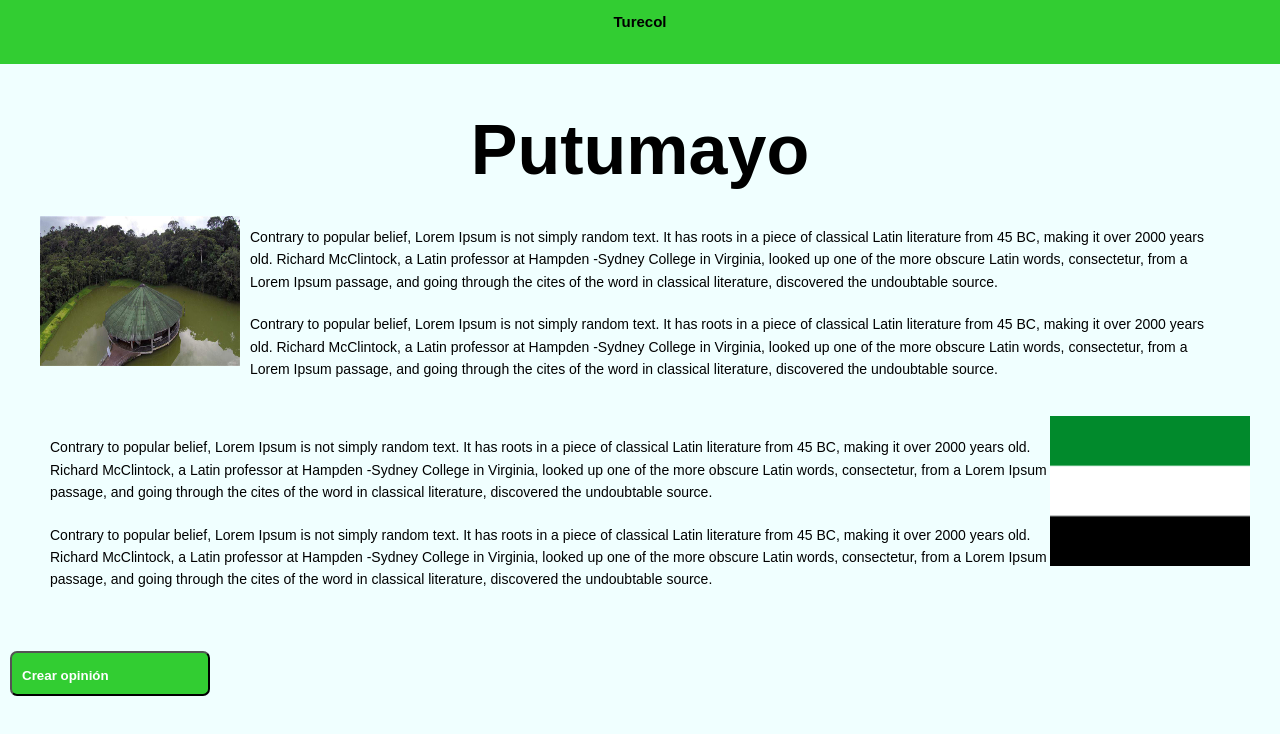
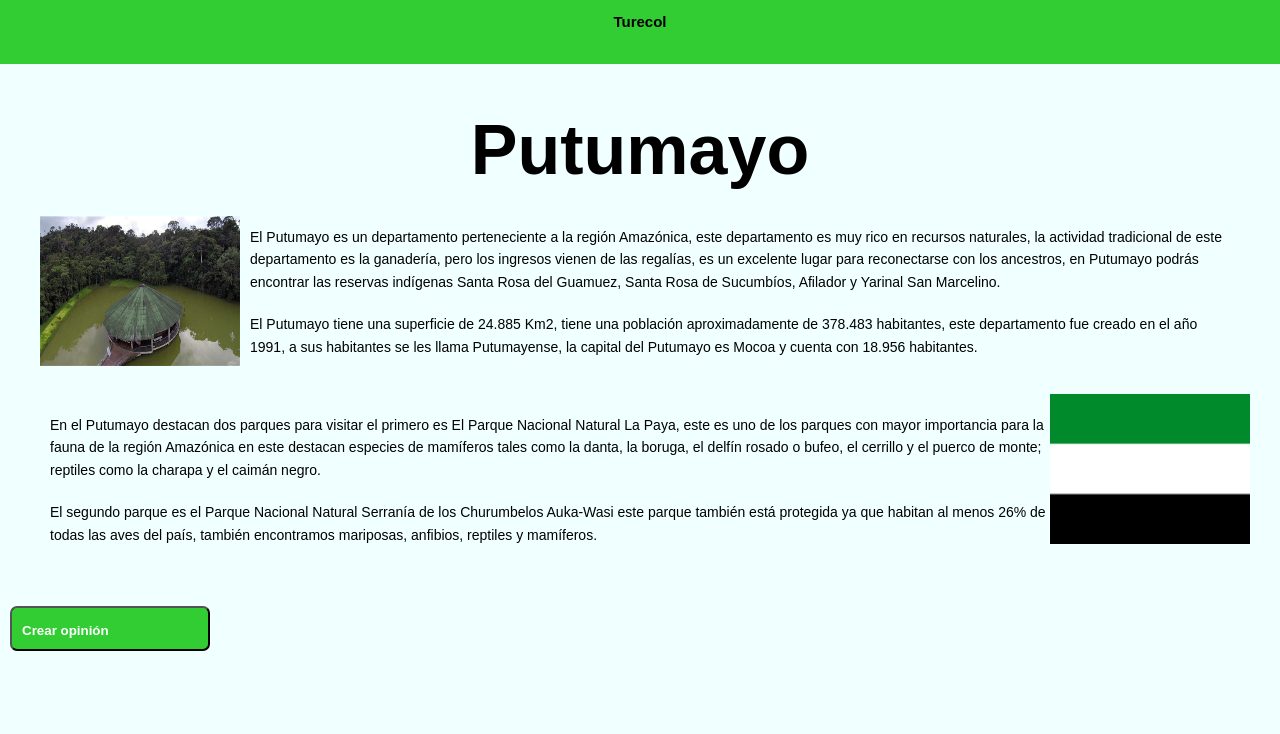
Before and after one commit to valen715/TURECOL, a React (Create React App) app in the folder frontend/: page /Putumayo in a window 1280 px wide. Shown: the top 734 px of the page. Built offline with nearby package versions, Linux system fonts and the light colour scheme; what react-toast-notifications would draw is missing.

Commit message:
Información de los departamentos de la región Amazónica

```diff
--- a/frontend/src/components/departamentos/departamentosRegionAmazonica/AmazonasD.jsx
+++ b/frontend/src/components/departamentos/departamentosRegionAmazonica/AmazonasD.jsx
@@ -1,58 +1,45 @@
 import React from "react";
 import imagen from "../../../images/imagen";
-import "../style/departamento.css"
+import "../style/departamento.css";
 
 const AmazonasD = () => {
   return (
     <header>
       <div class="divsito">
         <h1 class="titulo">Amazonas</h1>
-        <img class="imagenes" src={imagen.img1}/>
+        <img class="imagenes" src={imagen.img1} />
         <p class="text">
           {" "}
-          Contrary to popular belief, Lorem Ipsum is not simply random text. It
-          has roots in a piece of classical Latin literature from 45 BC, making
-          it over 2000 years old. Richard McClintock, a Latin professor at
-          Hampden -Sydney College in Virginia, looked up one of the more obscure
-          Latin words, consectetur, from a Lorem Ipsum passage, and going
-          through the cites of the word in classical literature, discovered the
-          undoubtable source.{" "}
+          El Amazonas es un departamento de la región amazónica, este es uno de
+          los departamentos de Colombia mas rico en flora y fauna, también tiene
+          una gran riqueza étnica ya que cuenta con aproximadamente 26 etnias.{" "}
         </p>
         <p class="text">
-          Contrary to popular belief, Lorem Ipsum is not simply random text. It
-          has roots in a piece of classical Latin literature from 45 BC, making
-          it over 2000 years old. Richard McClintock, a Latin professor at
-          Hampden -Sydney College in Virginia, looked up one of the more obscure
-          Latin words, consectetur, from a Lorem Ipsum passage, and going
-          through the cites of the word in classical literature, discovered the
-          undoubtable source.
+          El Amazonas tiene una superficie de 109.665 Km2, tiene una población
+          aproximadamente de 56.036 habitantes, este departamento fue creado en el año
+          1991, a sus habitantes se les llama Amazonenses, la capital del
+          Amazonas es el municipio de Leticia y cuenta con 23.180 habitantes.
         </p>{" "}
         <br></br>
-        <img class="imagenes2" src={imagen.img2}/>
+        <img class="imagenes2" src={imagen.img2} />
         <p class="text">
           {" "}
-          Contrary to popular belief, Lorem Ipsum is not simply random text. It
-          has roots in a piece of classical Latin literature from 45 BC, making
-          it over 2000 years old. Richard McClintock, a Latin professor at
-          Hampden -Sydney College in Virginia, looked up one of the more obscure
-          Latin words, consectetur, from a Lorem Ipsum passage, and going
-          through the cites of the word in classical literature, discovered the
-          undoubtable source.{" "}
-        </p>
-        <p class="text">
-          Contrary to popular belief, Lorem Ipsum is not simply random text. It
-          has roots in a piece of classical Latin literature from 45 BC, making
-          it over 2000 years old. Richard McClintock, a Latin professor at
-          Hampden -Sydney College in Virginia, looked up one of the more obscure
-          Latin words, consectetur, from a Lorem Ipsum passage, and going
-          through the cites of the word in classical literature, discovered the
-          undoubtable source.
+          En el Amazonas hay varios parques naturales unos de ellos son el
+          Amacayacu en el cual podemos avistar aproximadamente 150 especies
+          mamíferas algunas de estas especies son el delfín rosado, el jaguar y
+          el manatí; también está el parque Cahuinarí en este también podemos
+          encontrar muchas especies tales como el puma, perro de agua, micos
+          tití, maicero y mico de noche y también esta el parque Yaigojé
+          Apaporis en donde podemos encontrar muchos tipos de aves, peces,
+          mariposas y peces también cuenta con mas de 1.600 tipos de plantas.{" "}
         </p>
       </div>
 
       <a href="/crearOpiniones" className="button-enlace">
         {" "}
-        <button className="button-ver-mas button-ver-mas-mensaje">Crear opinión</button>
+        <button className="button-ver-mas button-ver-mas-mensaje">
+          Crear opinión
+        </button>
       </a>
     </header>
   );
--- a/frontend/src/components/departamentos/departamentosRegionAmazonica/Caqueta.jsx
+++ b/frontend/src/components/departamentos/departamentosRegionAmazonica/Caqueta.jsx
@@ -1,58 +1,52 @@
 import React from "react";
 import imagen from "../../../images/imagen";
-import "../style/departamento.css"
+import "../style/departamento.css";
 
 const Caqueta = () => {
   return (
     <header>
       <div class="divsito">
         <h1 class="titulo">Caquetá</h1>
-        <img class="imagenes" src={imagen.img3}/>
+        <img class="imagenes" src={imagen.img3} />
         <p class="text">
           {" "}
-          Contrary to popular belief, Lorem Ipsum is not simply random text. It
-          has roots in a piece of classical Latin literature from 45 BC, making
-          it over 2000 years old. Richard McClintock, a Latin professor at
-          Hampden -Sydney College in Virginia, looked up one of the more obscure
-          Latin words, consectetur, from a Lorem Ipsum passage, and going
-          through the cites of the word in classical literature, discovered the
-          undoubtable source.{" "}
+          El Caquetá es un departamento perteneciente a la región Amazónica en
+          el gran podemos observar que hay grandes riquezas naturales, en este
+          departamento se da la producción de madera y se practica la
+          agricultura siendo esta su principal actividad económica.{" "}
         </p>
         <p class="text">
-          Contrary to popular belief, Lorem Ipsum is not simply random text. It
-          has roots in a piece of classical Latin literature from 45 BC, making
-          it over 2000 years old. Richard McClintock, a Latin professor at
-          Hampden -Sydney College in Virginia, looked up one of the more obscure
-          Latin words, consectetur, from a Lorem Ipsum passage, and going
-          through the cites of the word in classical literature, discovered the
-          undoubtable source.
+          El Caquetá tiene una superficie de 88.965 Km2, tiene una población
+          aproximadamente de 485.834 habitantes, este departamento fue creado en
+          el año 1981, a sus habitantes se les llama Caqueteño, la capital del
+          Caquetá es Florencia y cuenta con 101.274 habitantes.
         </p>{" "}
         <br></br>
-        <img class="imagenes2" src={imagen.img4}/>
+        <img class="imagenes2" src={imagen.img4} />
         <p class="text">
           {" "}
-          Contrary to popular belief, Lorem Ipsum is not simply random text. It
-          has roots in a piece of classical Latin literature from 45 BC, making
-          it over 2000 years old. Richard McClintock, a Latin professor at
-          Hampden -Sydney College in Virginia, looked up one of the more obscure
-          Latin words, consectetur, from a Lorem Ipsum passage, and going
-          through the cites of the word in classical literature, discovered the
-          undoubtable source.{" "}
+          En el Caquetá podemos encontrar dos parques naturales los cuales
+          podemos visitar el primero es El Parque Nacional Natural Cordillera de
+          los Picachos este se encuentra ubicado en uno de los municipios
+          principales del Caquetá, San Vicente del Caguán cuenta con una gran
+          extensión, tiene ecosistemas muy variados y tiene una gran diversidad
+          de flora y fauna.{" "}
         </p>
         <p class="text">
-          Contrary to popular belief, Lorem Ipsum is not simply random text. It
-          has roots in a piece of classical Latin literature from 45 BC, making
-          it over 2000 years old. Richard McClintock, a Latin professor at
-          Hampden -Sydney College in Virginia, looked up one of the more obscure
-          Latin words, consectetur, from a Lorem Ipsum passage, and going
-          through the cites of the word in classical literature, discovered the
-          undoubtable source.
+          El otro parque es el Parque Nacional Natural Serranía de Chiribiquete
+          este tiene varias sedes a lo largo del país, pero una de ellas queda
+          en este departamento en el municipio de San Vicente del Caguán, la
+          fauna en este parque es muy variada, podemos encontrar al menos 5
+          especies endémicas, cuenta con 1.676 especies de fauna y 2.138
+          especies de flora.
         </p>
       </div>
 
       <a href="/crearOpiniones" className="button-enlace">
         {" "}
-        <button className="button-ver-mas button-ver-mas-mensaje">Crear opinión</button>
+        <button className="button-ver-mas button-ver-mas-mensaje">
+          Crear opinión
+        </button>
       </a>
     </header>
   );
--- a/frontend/src/components/departamentos/departamentosRegionAmazonica/Guainia.jsx
+++ b/frontend/src/components/departamentos/departamentosRegionAmazonica/Guainia.jsx
@@ -1,52 +1,43 @@
 import React from "react";
 import imagen from "../../../images/imagen";
-import "../style/departamento.css"
+import "../style/departamento.css";
 
 const Guainia = () => {
   return (
     <header>
       <div class="divsito">
-      <h1 class="titulo">Guainía</h1>
+        <h1 class="titulo">Guainía</h1>
         <img class="imagenes" src={imagen.img5} width="150" height="100" />
         <p class="text">
           {" "}
-          Contrary to popular belief, Lorem Ipsum is not simply random text. It
-          has roots in a piece of classical Latin literature from 45 BC, making
-          it over 2000 years old. Richard McClintock, a Latin professor at
-          Hampden -Sydney College in Virginia, looked up one of the more obscure
-          Latin words, consectetur, from a Lorem Ipsum passage, and going
-          through the cites of the word in classical literature, discovered the
-          undoubtable source.{" "}
+          La Guainía es un departamento perteneciente a la región Amazónica es
+          un departamento lleno de riqueza natural, este ha ido creciendo en los
+          últimos años, la minería, la agricultura y la pesa son los sectores
+          económicos más importantes, el turismo en este departamento todavía no
+          es muy popular, pero gracias a que tiene una enorme riqueza ecológica
+          se puede practicar deportes náuticos en los lagos Matevení, Pavón y
+          Payara y en el río Inírida. También se puede visitar los Cerros de
+          Mavecure, la laguna de Las Brujas y el raudal de Sapuara.{" "}
         </p>
         <p class="text">
-          Contrary to popular belief, Lorem Ipsum is not simply random text. It
-          has roots in a piece of classical Latin literature from 45 BC, making
-          it over 2000 years old. Richard McClintock, a Latin professor at
-          Hampden -Sydney College in Virginia, looked up one of the more obscure
-          Latin words, consectetur, from a Lorem Ipsum passage, and going
-          through the cites of the word in classical literature, discovered the
-          undoubtable source.
+          La Guainía tiene una superficie de 72.238 Km2, tiene una población
+          aproximadamente de 42.123 habitantes, este departamento fue creado en
+          el año 1991, a sus habitantes se les llama Guainarense o guainiano, la
+          capital del Guainía es Puerto Inírida y cuenta con 14.299 habitantes.
         </p>{" "}
         <br></br>
         <img class="imagenes2" src={imagen.img6} width="150" height="100" />
         <p class="text">
           {" "}
-          Contrary to popular belief, Lorem Ipsum is not simply random text. It
-          has roots in a piece of classical Latin literature from 45 BC, making
-          it over 2000 years old. Richard McClintock, a Latin professor at
-          Hampden -Sydney College in Virginia, looked up one of the more obscure
-          Latin words, consectetur, from a Lorem Ipsum passage, and going
-          through the cites of the word in classical literature, discovered the
-          undoubtable source.{" "}
-        </p>
-        <p class="text">
-          Contrary to popular belief, Lorem Ipsum is not simply random text. It
-          has roots in a piece of classical Latin literature from 45 BC, making
-          it over 2000 years old. Richard McClintock, a Latin professor at
-          Hampden -Sydney College in Virginia, looked up one of the more obscure
-          Latin words, consectetur, from a Lorem Ipsum passage, and going
-          through the cites of the word in classical literature, discovered the
-          undoubtable source.
+          En La Guainía se encuentra como sitio turístico la Reserva Nacional
+          Natural Puinawai, este parque cuenta con gran diversidad de fauna y
+          flora, entre los animales que destacan en este parque hay gran
+          variedad de aves, mamíferos y peces, podemos encontrarnos con animales
+          como la guacamaya, el halcón, la pava amazónica, el picaflor, la guala
+          cabecirroja, el corocoro, el armadillo, el mono capuchino, el tití
+          amazónico, el tigrillo, el venado colorado, la danta, la nutria
+          gigante, el bagre, el bocachico, la mojarra, la cachama, entre muchos
+          otros.{" "}
         </p>
       </div>
 
--- a/frontend/src/components/departamentos/departamentosRegionAmazonica/Guaviare.jsx
+++ b/frontend/src/components/departamentos/departamentosRegionAmazonica/Guaviare.jsx
@@ -1,53 +1,42 @@
 import React from "react";
 import imagen from "../../../images/imagen";
-import "../style/departamento.css"
+import "../style/departamento.css";
 
 const Guaviare = () => {
   return (
     <header>
       <div class="divsito">
-      <h1 class="titulo">Guaviare</h1>
+        <h1 class="titulo">Guaviare</h1>
         <img class="imagenes" src={imagen.img7} width="150" height="100" />
         <p class="text">
           {" "}
-          Contrary to popular belief, Lorem Ipsum is not simply random text. It
-          has roots in a piece of classical Latin literature from 45 BC, making
-          it over 2000 years old. Richard McClintock, a Latin professor at
-          Hampden -Sydney College in Virginia, looked up one of the more obscure
-          Latin words, consectetur, from a Lorem Ipsum passage, and going
-          through the cites of the word in classical literature, discovered the
-          undoubtable source.{" "}
+          El Guaviare es un departamento perteneciente a la región Amazónica
+          tristemente es uno de los departamentos de Colombia menos conocido, la
+          riqueza de este departamento se dice que es maravillosa, el Guaviare
+          tiene como actividad económica principal la agricultura y también el
+          área forestal.{" "}
         </p>
         <p class="text">
-          Contrary to popular belief, Lorem Ipsum is not simply random text. It
-          has roots in a piece of classical Latin literature from 45 BC, making
-          it over 2000 years old. Richard McClintock, a Latin professor at
-          Hampden -Sydney College in Virginia, looked up one of the more obscure
-          Latin words, consectetur, from a Lorem Ipsum passage, and going
-          through the cites of the word in classical literature, discovered the
-          undoubtable source.
+          El Guaviare tiene una superficie de 53.460 Km2, tiene una población
+          aproximadamente de 112.621 habitantes, este departamento fue creado en
+          el año 1991, a sus habitantes se les llama Guaviareño, la capital del
+          Guaviare es San José del Guaviare y cuenta con 49.159 habitantes.
         </p>{" "}
         <br></br>
         <img class="imagenes2" src={imagen.img8} width="150" height="100" />
         <p class="text">
           {" "}
-          Contrary to popular belief, Lorem Ipsum is not simply random text. It
-          has roots in a piece of classical Latin literature from 45 BC, making
-          it over 2000 years old. Richard McClintock, a Latin professor at
-          Hampden -Sydney College in Virginia, looked up one of the more obscure
-          Latin words, consectetur, from a Lorem Ipsum passage, and going
-          through the cites of the word in classical literature, discovered the
-          undoubtable source.{" "}
+          El Guaviare tiene como sitio turístico la Reserva Nacional Natural
+          Nukak esta zona esta protegida por la Zona de Reserva Forestal de la
+          Amazonia, en esta reserva podemos encontrar una gran variedad de fauna
+          y flora, esta reserva es territorio ancestral de varios grupos
+          indígenas, esta reserva podemos encontrar especies como el puma, el
+          tigre mariposo, la danta, el tigrillo, el venado colorado, el
+          hormiguero gigante, el mono churuco, el armadillo gigante, y al menos
+          10 especies de osos perezosos y monos, garzas, águila arpía, pavas,
+          patos, guacamayas, loros, tucanes, pájaro carpintero, entre otros.{" "}
         </p>
-        <p class="text">
-          Contrary to popular belief, Lorem Ipsum is not simply random text. It
-          has roots in a piece of classical Latin literature from 45 BC, making
-          it over 2000 years old. Richard McClintock, a Latin professor at
-          Hampden -Sydney College in Virginia, looked up one of the more obscure
-          Latin words, consectetur, from a Lorem Ipsum passage, and going
-          through the cites of the word in classical literature, discovered the
-          undoubtable source.
-        </p>
+
       </div>
 
       <a href="/crearOpiniones" className="button-enlace">
--- a/frontend/src/components/departamentos/departamentosRegionAmazonica/Putumayo.jsx
+++ b/frontend/src/components/departamentos/departamentosRegionAmazonica/Putumayo.jsx
@@ -1,53 +1,45 @@
 import React from "react";
 import imagen from "../../../images/imagen";
-import "../style/departamento.css"
+import "../style/departamento.css";
 
 const Putumayo = () => {
   return (
     <header>
-
       <div class="divsito">
-      <h1 class="titulo">Putumayo</h1>
+        <h1 class="titulo">Putumayo</h1>
         <img class="imagenes" src={imagen.img9} width="150" height="100" />
         <p class="text">
           {" "}
-          Contrary to popular belief, Lorem Ipsum is not simply random text. It
-          has roots in a piece of classical Latin literature from 45 BC, making
-          it over 2000 years old. Richard McClintock, a Latin professor at
-          Hampden -Sydney College in Virginia, looked up one of the more obscure
-          Latin words, consectetur, from a Lorem Ipsum passage, and going
-          through the cites of the word in classical literature, discovered the
-          undoubtable source.{" "}
+          El Putumayo es un departamento perteneciente a la región Amazónica,
+          este departamento es muy rico en recursos naturales, la actividad
+          tradicional de este departamento es la ganadería, pero los ingresos
+          vienen de las regalías, es un excelente lugar para reconectarse con
+          los ancestros, en Putumayo podrás encontrar las reservas indígenas
+          Santa Rosa del Guamuez, Santa Rosa de Sucumbíos, Afilador y Yarinal
+          San Marcelino.{" "}
         </p>
         <p class="text">
-          Contrary to popular belief, Lorem Ipsum is not simply random text. It
-          has roots in a piece of classical Latin literature from 45 BC, making
-          it over 2000 years old. Richard McClintock, a Latin professor at
-          Hampden -Sydney College in Virginia, looked up one of the more obscure
-          Latin words, consectetur, from a Lorem Ipsum passage, and going
-          through the cites of the word in classical literature, discovered the
-          undoubtable source.
+          El Putumayo tiene una superficie de 24.885 Km2, tiene una población
+          aproximadamente de 378.483 habitantes, este departamento fue creado en
+          el año 1991, a sus habitantes se les llama Putumayense, la capital del
+          Putumayo es Mocoa y cuenta con 18.956 habitantes.
         </p>{" "}
         <br></br>
         <img class="imagenes2" src={imagen.img10} width="150" height="100" />
         <p class="text">
           {" "}
-          Contrary to popular belief, Lorem Ipsum is not simply random text. It
-          has roots in a piece of classical Latin literature from 45 BC, making
-          it over 2000 years old. Richard McClintock, a Latin professor at
-          Hampden -Sydney College in Virginia, looked up one of the more obscure
-          Latin words, consectetur, from a Lorem Ipsum passage, and going
-          through the cites of the word in classical literature, discovered the
-          undoubtable source.{" "}
+          En el Putumayo destacan dos parques para visitar el primero es El
+          Parque Nacional Natural La Paya, este es uno de los parques con mayor
+          importancia para la fauna de la región Amazónica en este destacan
+          especies de mamíferos tales como la danta, la boruga, el delfín rosado
+          o bufeo, el cerrillo y el puerco de monte; reptiles como la charapa y
+          el caimán negro.{" "}
         </p>
         <p class="text">
-          Contrary to popular belief, Lorem Ipsum is not simply random text. It
-          has roots in a piece of classical Latin literature from 45 BC, making
-          it over 2000 years old. Richard McClintock, a Latin professor at
-          Hampden -Sydney College in Virginia, looked up one of the more obscure
-          Latin words, consectetur, from a Lorem Ipsum passage, and going
-          through the cites of the word in classical literature, discovered the
-          undoubtable source.
+          El segundo parque es el Parque Nacional Natural Serranía de los
+          Churumbelos Auka-Wasi este parque también está protegida ya que
+          habitan al menos 26% de todas las aves del país, también encontramos
+          mariposas, anfibios, reptiles y mamíferos.
         </p>
       </div>
 
--- a/frontend/src/components/departamentos/departamentosRegionAmazonica/Vaupes.jsx
+++ b/frontend/src/components/departamentos/departamentosRegionAmazonica/Vaupes.jsx
@@ -1,53 +1,41 @@
 import React from "react";
 import imagen from "../../../images/imagen";
-import "../style/departamento.css"
+import "../style/departamento.css";
 
 const Vaupes = () => {
   return (
     <header>
       <div class="divsito">
-      <h1 class="titulo">Vaupés</h1>
+        <h1 class="titulo">Vaupés</h1>
         <img class="imagenes" src={imagen.img11} width="150" height="100" />
         <p class="text">
           {" "}
-          Contrary to popular belief, Lorem Ipsum is not simply random text. It
-          has roots in a piece of classical Latin literature from 45 BC, making
-          it over 2000 years old. Richard McClintock, a Latin professor at
-          Hampden -Sydney College in Virginia, looked up one of the more obscure
-          Latin words, consectetur, from a Lorem Ipsum passage, and going
-          through the cites of the word in classical literature, discovered the
-          undoubtable source.{" "}
+          El Vaupés es un departamento perteneciente a la región Amazónica, este
+          departamento es un lugar ideal para visitar los ancestros, vivir y
+          conocer de la cultura indígena, en Vaupés se pueden visitar lugares
+          tales como Raudal del Jirijirimo, el cerro de Urania, el cerro Way
+          Reriku o el Caño Cucura.{" "}
         </p>
         <p class="text">
-          Contrary to popular belief, Lorem Ipsum is not simply random text. It
-          has roots in a piece of classical Latin literature from 45 BC, making
-          it over 2000 years old. Richard McClintock, a Latin professor at
-          Hampden -Sydney College in Virginia, looked up one of the more obscure
-          Latin words, consectetur, from a Lorem Ipsum passage, and going
-          through the cites of the word in classical literature, discovered the
-          undoubtable source.
+          El Vaupés tiene una superficie de 65.268 Km2, tiene una población
+          aproximadamente de 44.079 habitantes, este departamento fue creado en
+          el año 1991, a sus habitantes se les llama Vaupense, la capital del
+          Vaupés es Mitú y cuenta con 14.898 habitantes.
         </p>{" "}
         <br></br>
         <img class="imagenes2" src={imagen.img12} width="150" height="100" />
         <p class="text">
           {" "}
-          Contrary to popular belief, Lorem Ipsum is not simply random text. It
-          has roots in a piece of classical Latin literature from 45 BC, making
-          it over 2000 years old. Richard McClintock, a Latin professor at
-          Hampden -Sydney College in Virginia, looked up one of the more obscure
-          Latin words, consectetur, from a Lorem Ipsum passage, and going
-          through the cites of the word in classical literature, discovered the
-          undoubtable source.{" "}
+          Por ser un departamento selvático, es ideal para el turismo ecológico
+          y de aventura. La mayoría de los habitantes son de las etnias
+          indígenas y conservan su dialecto y cultura, la comida es la
+          autóctona, por ello, su atractivo turístico es de gran interés para el
+          turista. En Mitú, la capital, es posible encontrar alojamiento con
+          relativa comodidad, existen algunos restaurantes para deleitarse con
+          la cocina de la región y se ofrecen varias alternativas para recorrer
+          la selva y los ríos.{" "}
         </p>
-        <p class="text">
-          Contrary to popular belief, Lorem Ipsum is not simply random text. It
-          has roots in a piece of classical Latin literature from 45 BC, making
-          it over 2000 years old. Richard McClintock, a Latin professor at
-          Hampden -Sydney College in Virginia, looked up one of the more obscure
-          Latin words, consectetur, from a Lorem Ipsum passage, and going
-          through the cites of the word in classical literature, discovered the
-          undoubtable source.
-        </p>
+
       </div>
 
       <a href="/crearOpiniones" className="button-enlace">
```
Also changed, not shown: frontend/src/components/Estilos/inicio.css (line endings or trailing spaces).
